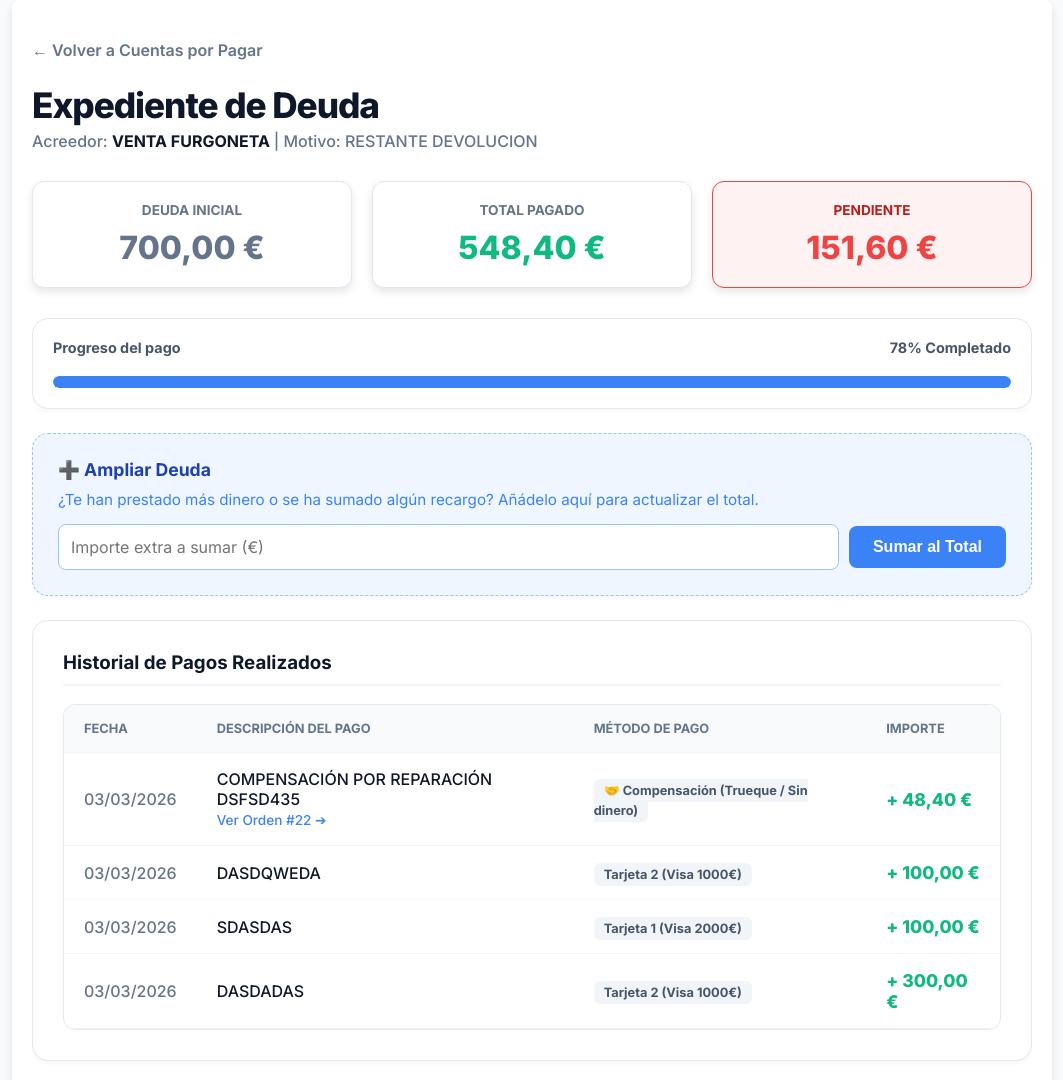
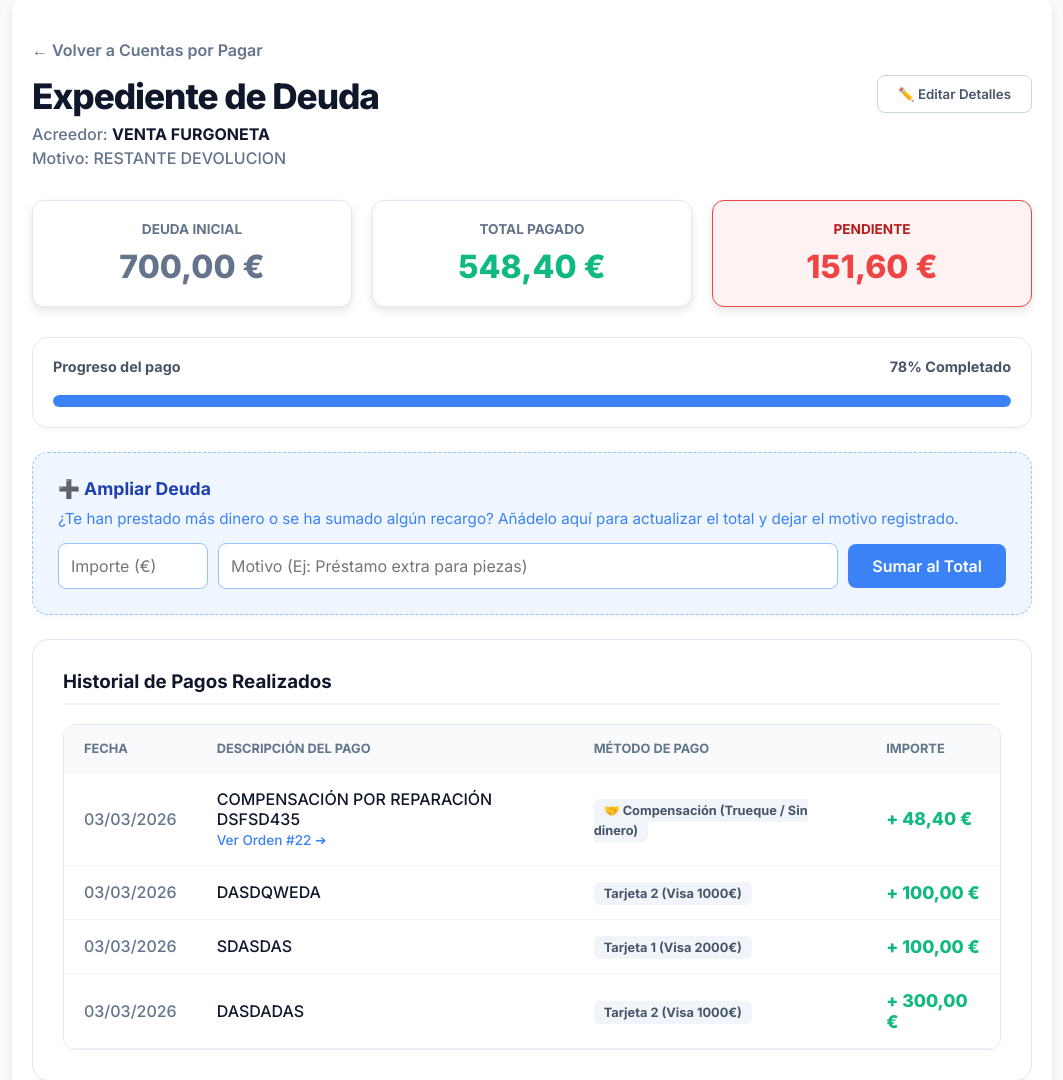
Before and after one commit to josepipe300-wq/servimax-app, a Django app: page /deuda/1/ in a window 1280 px wide. Shown: the top 1080 px of the page, without its empty margins (108-1171 px from the left). Run offline with Django 5.2, Linux system fonts and the light colour scheme; a user stored in the database is signed in; data comes from the database, SQL or seed files in the repository.

Commit message:
Añadida función para editar y corregir errores en el expediente de deudas

```diff
--- a/taller/templates/taller/detalle_deuda.html
+++ b/taller/templates/taller/detalle_deuda.html
@@ -29,16 +29,64 @@
         .table-modern th { background-color: #f8fafc; color: #64748b; font-weight: 700; font-size: 0.8em; text-transform: uppercase; }
         .money-col { text-align: right; font-weight: 600; }
         .badge-metodo { background: #f1f5f9; color: #475569; padding: 4px 10px; border-radius: 6px; font-size: 0.8em; font-weight: 700; }
+
+        .modern-input { border: 1px solid #cbd5e1; border-radius: 8px; padding: 12px; box-sizing: border-box; font-family: 'Inter'; font-size: 1em; outline: none; width: 100%; }
+        .modern-input:focus { border-color: #3b82f6; box-shadow: 0 0 0 3px rgba(59,130,246,0.1); }
     </style>
 </head>
 <body>
     <div class="container">
         <div style="margin-bottom: 30px;">
             <a href="{% url 'lista_deudas' %}" style="text-decoration: none; color: #64748b; font-weight: 600;">← Volver a Cuentas por Pagar</a>
-            <h1 class="header-title">Expediente de Deuda</h1>
-            <p style="color: #64748b; font-weight: 500; margin: 0;">Acreedor: <strong style="color:#0f172a;">{{ deuda.acreedor }}</strong> | Motivo: {{ deuda.motivo }}</p>
+
+            <div style="display: flex; justify-content: space-between; align-items: flex-start; flex-wrap: wrap; gap: 15px; margin-top: 15px;">
+                <div>
+                    <h1 class="header-title" style="margin-top: 0;">Expediente de Deuda</h1>
+                    <p style="color: #64748b; font-weight: 500; margin: 0; line-height: 1.5;">Acreedor: <strong style="color:#0f172a;">{{ deuda.acreedor }}</strong><br> Motivo: {{ deuda.motivo }}</p>
+                </div>
+                {% if not request.user.groups.all.0.name == 'Solo Ver' %}
+                <div>
+                    <button onclick="document.getElementById('caja-editar-deuda').style.display='block'" style="background: #ffffff; color: #475569; border: 1px solid #cbd5e1; padding: 10px 20px; border-radius: 8px; font-weight: 600; font-family: 'Inter'; cursor: pointer; transition: 0.2s; box-shadow: 0 2px 4px rgba(0,0,0,0.02);" onmouseover="this.style.background='#f8fafc'">
+                        ✏️ Editar Detalles
+                    </button>
+                </div>
+                {% endif %}
+            </div>
         </div>
 
+        {% if not request.user.groups.all.0.name == 'Solo Ver' %}
+        <div id="caja-editar-deuda" class="section-panel" style="display: none; background: #fdfce8; border: 1px dashed #fde047; padding: 25px; margin-bottom: 25px;">
+            <div style="display: flex; justify-content: space-between; align-items: center; margin-bottom: 15px;">
+                <h4 style="margin: 0; color: #854d0e; font-size: 1.1em; display: flex; align-items: center; gap: 8px;">✏️ Corregir / Editar Deuda</h4>
+                <button type="button" onclick="document.getElementById('caja-editar-deuda').style.display='none'" style="background: none; border: none; color: #854d0e; font-weight: bold; cursor: pointer; font-size: 1.2em; padding: 0 5px;">✕</button>
+            </div>
+
+            <form method="POST">
+                {% csrf_token %}
+                <input type="hidden" name="form_type" value="editar">
+
+                <div style="display: grid; grid-template-columns: repeat(auto-fit, minmax(200px, 1fr)); gap: 15px; margin-bottom: 15px;">
+                    <div>
+                        <label style="font-size: 0.85em; font-weight: bold; color: #854d0e; display: block; margin-bottom: 5px;">Nombre del Acreedor</label>
+                        <input type="text" name="acreedor" value="{{ deuda.acreedor }}" class="modern-input" style="border-color: #fde047; background: white;" required>
+                    </div>
+                    <div>
+                        <label style="font-size: 0.85em; font-weight: bold; color: #854d0e; display: block; margin-bottom: 5px;">Importe Inicial Total (€)</label>
+                        <input type="number" step="0.01" min="0" name="importe_inicial" value="{{ deuda.importe_inicial|stringformat:'f' }}" class="modern-input" style="border-color: #fde047; background: white;" required>
+                    </div>
+                </div>
+
+                <div style="margin-bottom: 15px;">
+                    <label style="font-size: 0.85em; font-weight: bold; color: #854d0e; display: block; margin-bottom: 5px;">Motivo / Historial</label>
+                    <textarea name="motivo" class="modern-input" style="border-color: #fde047; background: white; height: 80px; resize: vertical;" required>{{ deuda.motivo }}</textarea>
+                </div>
+
+                <button type="submit" style="background: #ca8a04; color: white; border: none; padding: 12px 24px; border-radius: 8px; font-weight: 600; cursor: pointer; transition: 0.2s; width: 100%; font-family: 'Inter';" onmouseover="this.style.backgroundColor='#a16207'" onmouseout="this.style.backgroundColor='#ca8a04'">
+                    💾 Guardar Corrección
+                </button>
+            </form>
+        </div>
+        {% endif %}
         <div class="summary-grid">
             <div class="card">
                 <h4>Deuda Inicial</h4>
@@ -66,17 +114,24 @@
             </div>
         </div>
 
-        {% if not request.user.groups.all.0.name == 'Solo Ver' %}
+        {% if not request.user.groups.all.0.name == 'Solo Ver' and deuda.estado == 'Pendiente' %}
         <div class="section-panel" style="background: #eff6ff; border: 1px dashed #93c5fd; padding: 25px;">
             <h4 style="margin: 0 0 10px 0; color: #1e40af; font-size: 1.1em; display: flex; align-items: center; gap: 8px;">➕ Ampliar Deuda</h4>
-            <p style="font-size: 0.95em; color: #3b82f6; margin-bottom: 15px; margin-top: 0;">¿Te han prestado más dinero o se ha sumado algún recargo? Añádelo aquí para actualizar el total.</p>
+            <p style="font-size: 0.95em; color: #3b82f6; margin-bottom: 15px; margin-top: 0;">¿Te han prestado más dinero o se ha sumado algún recargo? Añádelo aquí para actualizar el total y dejar el motivo registrado.</p>
 
             <form method="POST" style="display: flex; gap: 10px; align-items: center; flex-wrap: wrap;">
                 {% csrf_token %}
-                <div style="flex-grow: 1; min-width: 150px;">
-                    <input type="number" step="0.01" min="0.01" name="importe_extra" style="width: 100%; border: 1px solid #93c5fd; border-radius: 8px; padding: 12px; box-sizing: border-box; font-family: 'Inter'; font-size: 1em; outline: none;" placeholder="Importe extra a sumar (€)" required>
+                <input type="hidden" name="form_type" value="ampliar">
+
+                <div style="width: 150px;">
+                    <input type="number" step="0.01" min="0.01" name="importe_extra" class="modern-input" style="border-color: #93c5fd;" placeholder="Importe (€)" required>
                 </div>
-                <button type="submit" style="background: #3b82f6; color: white; border: none; padding: 12px 24px; border-radius: 8px; font-weight: 600; cursor: pointer; transition: 0.2s; white-space: nowrap; font-size: 1em;" onmouseover="this.style.backgroundColor='#2563eb'" onmouseout="this.style.backgroundColor='#3b82f6'">
+
+                <div style="flex-grow: 1; min-width: 250px;">
+                    <input type="text" name="concepto_extra" class="modern-input" style="border-color: #93c5fd;" placeholder="Motivo (Ej: Préstamo extra para piezas)" required>
+                </div>
+
+                <button type="submit" style="background: #3b82f6; color: white; border: none; padding: 12px 24px; border-radius: 8px; font-weight: 600; cursor: pointer; transition: 0.2s; white-space: nowrap; font-size: 1em; font-family: 'Inter';" onmouseover="this.style.backgroundColor='#2563eb'" onmouseout="this.style.backgroundColor='#3b82f6'">
                     Sumar al Total
                 </button>
             </form>
--- a/taller/views.py
+++ b/taller/views.py
@@ -1799,30 +1799,58 @@ def lista_deudas(request):
 def detalle_deuda(request, deuda_id):
     deuda = get_object_or_404(DeudaTaller, id=deuda_id)
 
-    # --- NUEVO: Lógica para procesar la ampliación de deuda ---
     if request.method == 'POST':
         if request.user.groups.filter(name='Solo Ver').exists():
             return HttpResponseForbidden("No tienes permiso para modificar deudas.")
 
-        importe_extra = request.POST.get('importe_extra')
-        if importe_extra:
-            try:
-                # Convertimos el texto a número decimal (por si pones comas)
-                extra_decimal = Decimal(importe_extra.replace(',', '.'))
-                if extra_decimal > 0:
-                    # Sumamos el dinero extra al importe original
-                    deuda.importe_inicial += extra_decimal
-
-                    # Si la deuda ya estaba "Pagada", al sumarle dinero vuelve a estar "Pendiente"
-                    if deuda.estado == 'Pagada':
+        form_type = request.POST.get('form_type')
+
+        # --- ACCIÓN 1: AMPLIAR DEUDA ---
+        if form_type == 'ampliar':
+            importe_extra = request.POST.get('importe_extra')
+            concepto_extra = request.POST.get('concepto_extra')
+
+            if importe_extra:
+                try:
+                    extra_decimal = Decimal(importe_extra.replace(',', '.'))
+                    if extra_decimal > 0:
+                        deuda.importe_inicial += extra_decimal
+
+                        if concepto_extra:
+                            fecha_hoy = timezone.now().strftime("%d/%m/%Y")
+                            deuda.motivo += f" | [+ {extra_decimal}€ ({fecha_hoy}): {concepto_extra}]"
+
+                        if deuda.estado == 'Pagada':
+                            deuda.estado = 'Pendiente'
+
+                        deuda.save()
+                except (ValueError, TypeError, Decimal.InvalidOperation):
+                    pass
+
+        # --- ACCIÓN 2: EDITAR / CORREGIR ERRORES ---
+        elif form_type == 'editar':
+            nuevo_acreedor = request.POST.get('acreedor')
+            nuevo_motivo = request.POST.get('motivo')
+            nuevo_importe_str = request.POST.get('importe_inicial')
+
+            if nuevo_acreedor and nuevo_motivo and nuevo_importe_str:
+                try:
+                    nuevo_importe = Decimal(nuevo_importe_str.replace(',', '.'))
+                    deuda.acreedor = nuevo_acreedor
+                    deuda.motivo = nuevo_motivo
+                    deuda.importe_inicial = nuevo_importe
+
+                    # Comprobamos si con el nuevo importe la deuda queda saldada
+                    if deuda.estado == 'Pagada' and deuda.importe_inicial > deuda.importe_pagado:
                         deuda.estado = 'Pendiente'
+                    elif deuda.estado == 'Pendiente' and deuda.importe_pagado >= deuda.importe_inicial and deuda.importe_inicial > 0:
+                        deuda.estado = 'Pagada'
 
                     deuda.save()
-            except (ValueError, TypeError, Decimal.InvalidOperation):
-                pass
+                except (ValueError, TypeError, Decimal.InvalidOperation):
+                    pass
 
         return redirect('detalle_deuda', deuda_id=deuda.id)
-    # ----------------------------------------------------------
 
     pagos = deuda.gastos_pagados.all().order_by('-fecha', '-id')
 
```
